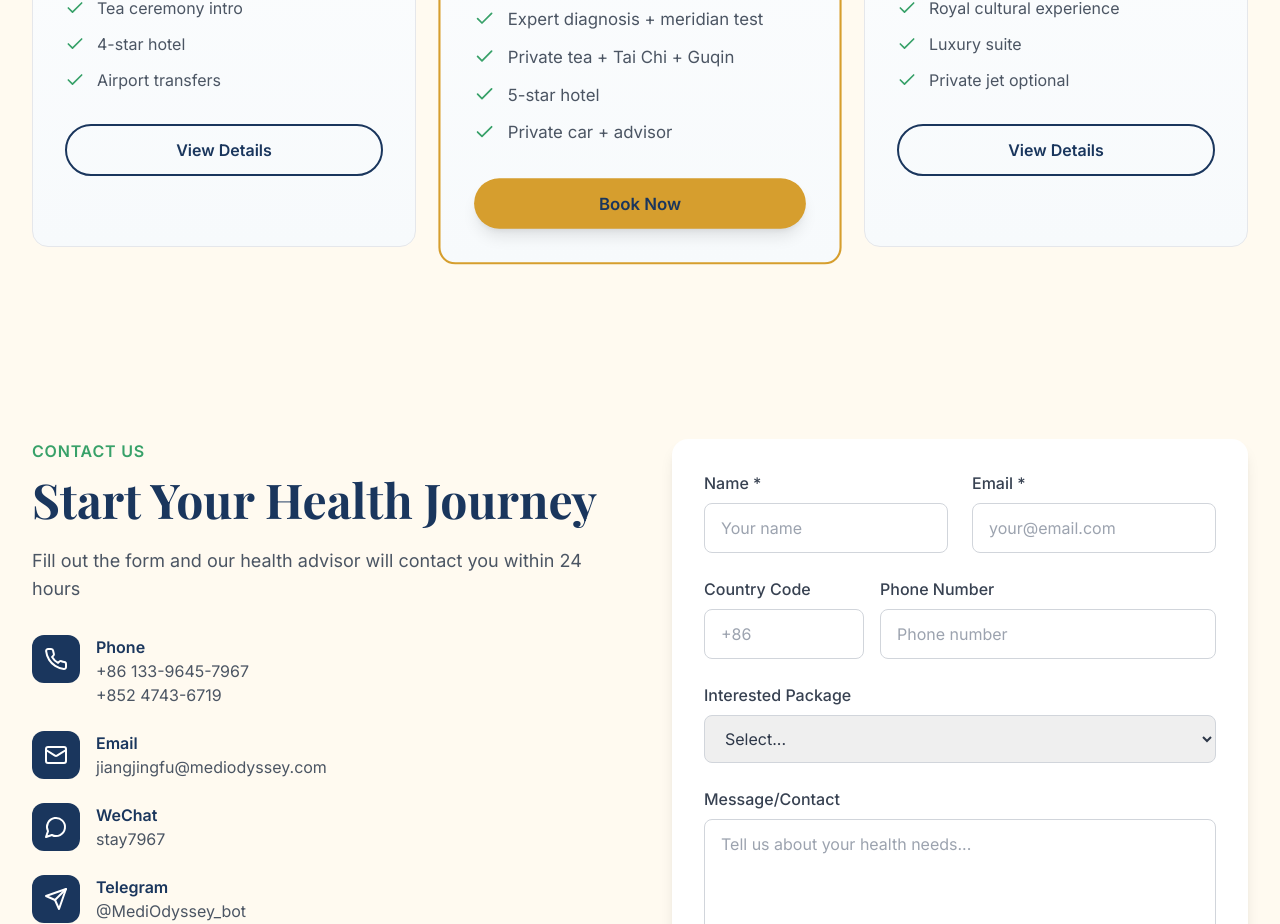
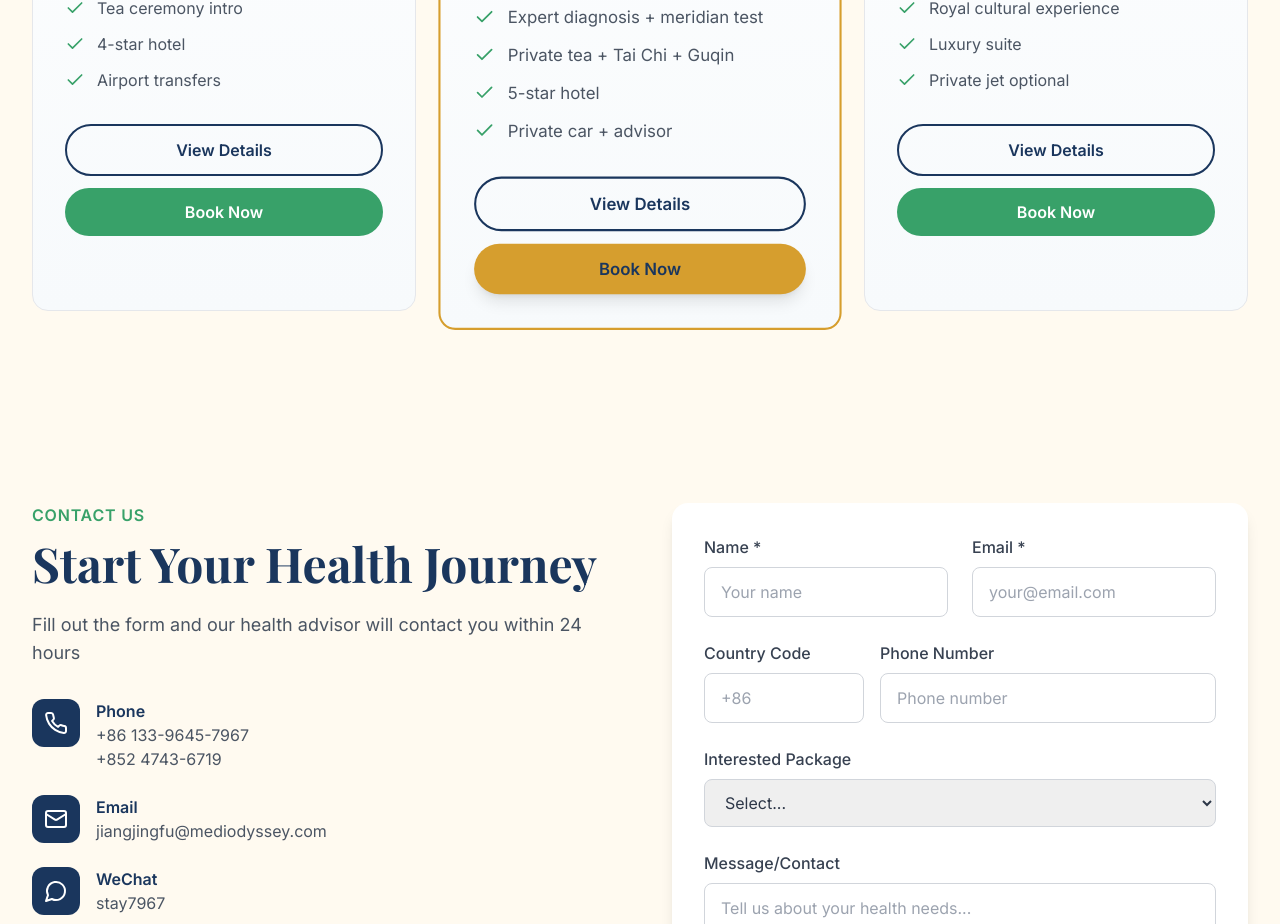
Before and after one commit to luckyjjf/mediodyssey, a React (Vite) app: page / in a window 1280 px wide. Shown: the part 3060-3984 px from the top of the page. Built offline with nearby package versions, Linux system fonts and the light colour scheme.

Commit message:
Update App.tsx

```diff
--- a/src/App.tsx
+++ b/src/App.tsx
@@ -89,7 +89,8 @@ const translations = {
         duration: '3 days · Intro to Eastern Medicine',
         price: '$3,900',
         items: ['Basic health screening', 'TCM constitution diagnosis', 'Tea ceremony intro', '4-star hotel', 'Airport transfers'],
-        docUrl: '/docs/package-discovery-en.pdf'
+        docUrl: '/docs/package-discovery-en.pdf',
+        paypalUrl: 'https://www.paypal.com/paypalme/mediodyssey/3900'
       },
       package2: {
         name: 'Renewal Journey',
@@ -97,17 +98,19 @@ const translations = {
         price: '$9,500',
         popular: 'Most Popular',
         items: ['Full screening + MRI/CT', 'Expert diagnosis + meridian test', 'Private tea + Tai Chi + Guqin', '5-star hotel', 'Private car + advisor'],
-        cta: 'Book Now',
-        docUrl: '/docs/package-renewal-en.pdf'
+        docUrl: '/docs/package-renewal-en.pdf',
+        paypalUrl: 'https://www.paypal.com/paypalme/mediodyssey/9500'
       },
       package3: {
         name: 'Royal Journey',
         duration: '14 days · Ultimate bespoke experience',
         price: '$23,500',
         items: ['Full genome + PET-CT', 'Master physician consultation', 'Royal cultural experience', 'Luxury suite', 'Private jet optional'],
-        docUrl: '/docs/package-royal-en.pdf'
+        docUrl: '/docs/package-royal-en.pdf',
+        paypalUrl: 'https://www.paypal.com/paypalme/mediodyssey/23500'
       },
-      viewDetails: 'View Details'
+      viewDetails: 'View Details',
+      book: 'Book Now'
     },
     contact: {
       badge: 'Contact Us',
@@ -206,7 +209,8 @@ const translations = {
         duration: '3天2晚 · 初识东方医疗',
         price: '¥28,000',
         items: ['基础全面体检', '中医体质辨识', '茶道入门体验', '四星级酒店', '机场接送服务'],
-        docUrl: '/docs/package-discovery-zh.pdf'
+        docUrl: '/docs/package-discovery-zh.pdf',
+        paypalUrl: 'https://www.paypal.com/paypalme/mediodyssey/3900'
       },
       package2: {
         name: '焕新之旅',
@@ -214,17 +218,19 @@ const translations = {
         price: '¥68,000',
         popular: '最受欢迎',
         items: ['全面体检 + MRI/CT', '专家诊断 + 经络检测', '私人茶道 + 太极 + 古琴', '五星级酒店', '专车 + 专属顾问'],
-        cta: '立即预订',
-        docUrl: '/docs/package-renewal-zh.pdf'
+        docUrl: '/docs/package-renewal-zh.pdf',
+        paypalUrl: 'https://www.paypal.com/paypalme/mediodyssey/9500'
       },
       package3: {
         name: '皇家之旅',
         duration: '14天13晚 · 顶级定制体验',
         price: '¥168,000',
         items: ['全基因组测序 + PET-CT', '国医大师亲诊', '皇室级文化体验', '奢华套房酒店', '私人飞机可选'],
-        docUrl: '/docs/package-royal-zh.pdf'
+        docUrl: '/docs/package-royal-zh.pdf',
+        paypalUrl: 'https://www.paypal.com/paypalme/mediodyssey/23500'
       },
-      viewDetails: '查看详情'
+      viewDetails: '查看详情',
+      book: '立即预订'
     },
     contact: {
       badge: 'Contact Us',
@@ -323,7 +329,8 @@ const translations = {
         duration: '3 أيام · مقدمة للطب الشرقي',
         price: '$3,900',
         items: ['فحص صحي أساسي', 'تشخيص تكوين الطب الصيني', 'مقدمة لطقوس الشاي', 'فندق 4 نجوم', 'نقل المطار'],
-        docUrl: '/docs/package-discovery-ar.pdf'
+        docUrl: '/docs/package-discovery-ar.pdf',
+        paypalUrl: 'https://www.paypal.com/paypalme/mediodyssey/3900'
       },
       package2: {
         name: 'رحلة التجديد',
@@ -331,17 +338,19 @@ const translations = {
         price: '$9,500',
         popular: 'الأكثر شعبية',
         items: ['فحص شامل + MRI/CT', 'تشخيص خبير + اختبار المريديان', 'شاي خاص + تايتشي + قيتشين', 'فندق 5 نجوم', 'سيارة خاصة + مستشار'],
-        cta: 'احجز الآن',
-        docUrl: '/docs/package-renewal-ar.pdf'
+        docUrl: '/docs/package-renewal-ar.pdf',
+        paypalUrl: 'https://www.paypal.com/paypalme/mediodyssey/9500'
       },
       package3: {
         name: 'الرحلة الملكية',
         duration: '14 يوماً · تجربة فاخرة مخصصة',
         price: '$23,500',
         items: ['الجينوم الكامل + PET-CT', 'استشارة طبيب خبير', 'تجربة ثقافية ملكية', 'جناح فاخر', 'طائرة خاصة اختياري'],
-        docUrl: '/docs/package-royal-ar.pdf'
+        docUrl: '/docs/package-royal-ar.pdf',
+        paypalUrl: 'https://www.paypal.com/paypalme/mediodyssey/23500'
       },
-      viewDetails: 'عرض التفاصيل'
+      viewDetails: 'عرض التفاصيل',
+      book: 'احجز الآن'
     },
     contact: {
       badge: 'اتصل بنا',
@@ -680,6 +689,7 @@ function App() {
                     <li key={idx} className="flex items-center text-gray-600"><Check className="text-secondary w-5 h-5 mr-3" />{item}</li>
                   ))}
                 </ul>
+                <div className="space-y-3">
                   <a
                     href={t.packages.package1.docUrl}
                     target="_blank"
@@ -688,6 +698,15 @@ function App() {
                   >
                     {t.packages.viewDetails}
                   </a>
+                  <a
+                    href={t.packages.package1.paypalUrl}
+                    target="_blank"
+                    rel="noopener noreferrer"
+                    className="block w-full text-center bg-secondary text-white py-3 rounded-full font-semibold hover:bg-green-600 transition"
+                  >
+                    {t.packages.book}
+                  </a>
+                </div>
               </div>
             </div>
 
@@ -710,14 +729,24 @@ function App() {
                     <li key={idx} className="flex items-center text-gray-600"><Check className="text-secondary w-5 h-5 mr-3" />{item}</li>
                   ))}
                 </ul>
+                <div className="space-y-3">
                   <a
                     href={t.packages.package2.docUrl}
                     target="_blank"
                     rel="noopener noreferrer"
+                    className="block w-full text-center border-2 border-primary text-primary py-3 rounded-full font-semibold hover:bg-primary hover:text-white transition"
+                  >
+                    {t.packages.viewDetails}
+                  </a>
+                  <a
+                    href={t.packages.package2.paypalUrl}
+                    target="_blank"
+                    rel="noopener noreferrer"
                     className="block w-full text-center bg-accent text-primary py-3 rounded-full font-semibold hover:bg-yellow-400 transition shadow-lg"
                   >
-                  {t.packages.package2.cta}
+                    {t.packages.book}
                   </a>
+                </div>
               </div>
             </div>
 
@@ -737,6 +766,7 @@ function App() {
                     <li key={idx} className="flex items-center text-gray-600"><Check className="text-secondary w-5 h-5 mr-3" />{item}</li>
                   ))}
                 </ul>
+                <div className="space-y-3">
                   <a
                     href={t.packages.package3.docUrl}
                     target="_blank"
@@ -745,6 +775,15 @@ function App() {
                   >
                     {t.packages.viewDetails}
                   </a>
+                  <a
+                    href={t.packages.package3.paypalUrl}
+                    target="_blank"
+                    rel="noopener noreferrer"
+                    className="block w-full text-center bg-secondary text-white py-3 rounded-full font-semibold hover:bg-green-600 transition"
+                  >
+                    {t.packages.book}
+                  </a>
+                </div>
               </div>
             </div>
           </div>
```
Lines whose indentation alone changed are shown as unchanged.
